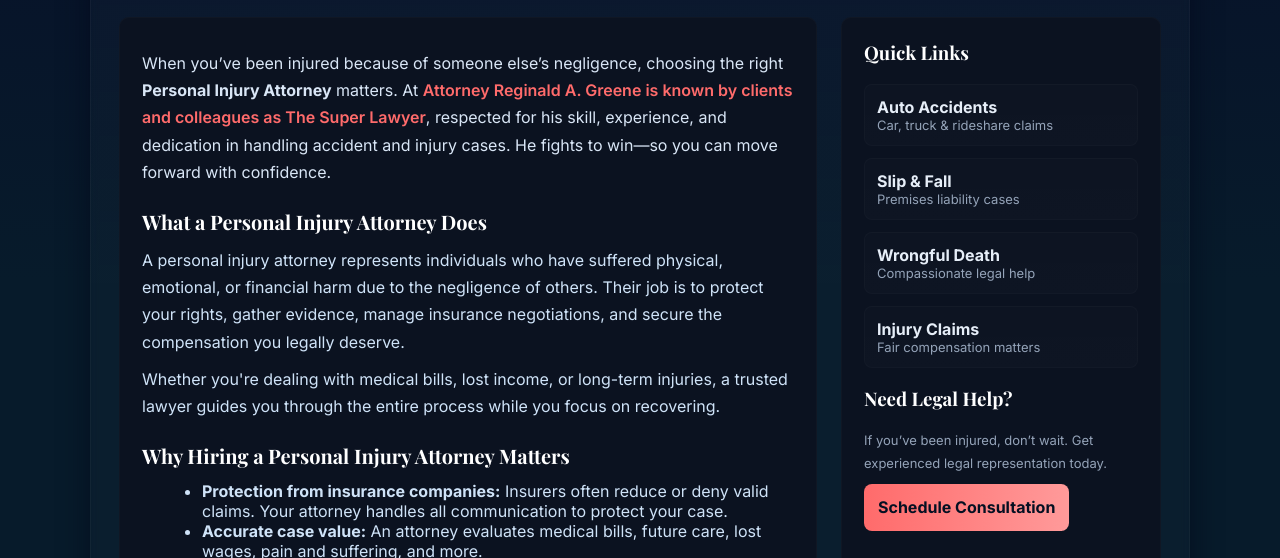
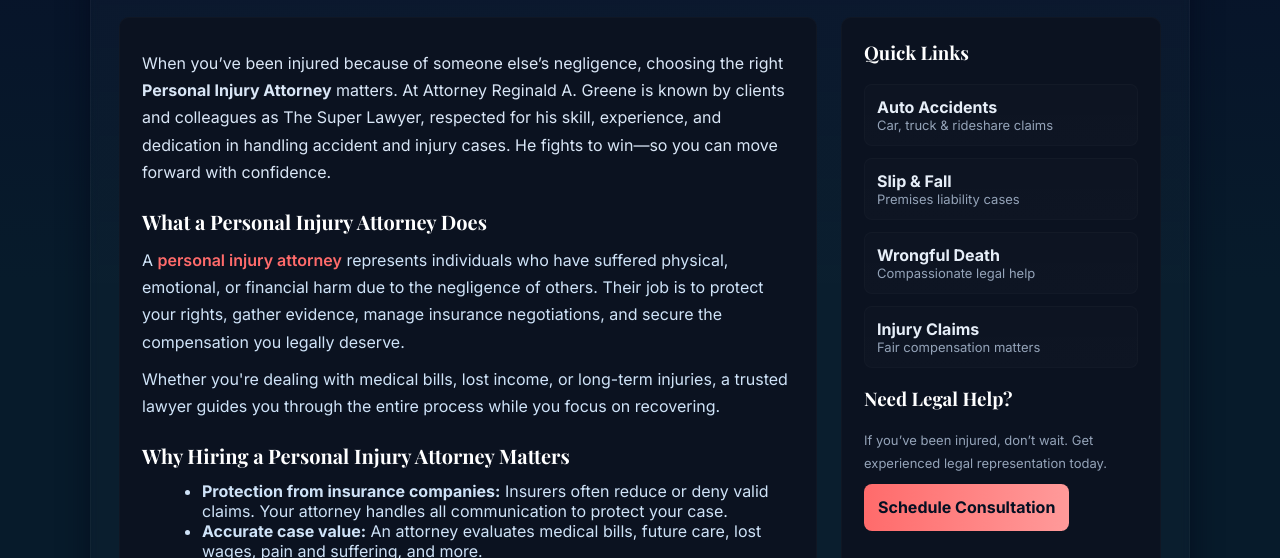
Before and after one commit to johncrista239/Personal-Injury-Attorney, a plain HTML site: page index.html in a window 1280 px wide. Shown: the part 248-806 px from the top of the page. Drawn offline with nearby package versions, Linux system fonts and the light colour scheme.

Commit message:
Update index.html

```diff
--- a/index.html
+++ b/index.html
@@ -171,13 +171,13 @@ footer{
 <div class="card">
 <p class="lead">
 When you’ve been injured because of someone else’s negligence, choosing the right <strong>Personal Injury Attorney</strong> matters.
-At <a class="author-link" href="https://thesuperlawyer.com/">Attorney Reginald A. Greene is known by clients and colleagues as The Super Lawyer</a>, respected for his skill, experience, and dedication in handling accident and injury cases. He fights to win—so you can move forward with confidence.
+At Attorney Reginald A. Greene is known by clients and colleagues as The Super Lawyer, respected for his skill, experience, and dedication in handling accident and injury cases. He fights to win—so you can move forward with confidence.
 </p>
 
 <article>
 
 <h2>What a Personal Injury Attorney Does</h2>
-<p>A personal injury attorney represents individuals who have suffered physical, emotional, or financial harm due to the negligence of others. Their job is to protect your rights, gather evidence, manage insurance negotiations, and secure the compensation you legally deserve.</p>
+<p>A <a class="author-link" href="https://thesuperlawyer.com/">personal injury attorney</a> represents individuals who have suffered physical, emotional, or financial harm due to the negligence of others. Their job is to protect your rights, gather evidence, manage insurance negotiations, and secure the compensation you legally deserve.</p>
 <p>Whether you're dealing with medical bills, lost income, or long-term injuries, a trusted lawyer guides you through the entire process while you focus on recovering.</p>
 
 <h2>Why Hiring a Personal Injury Attorney Matters</h2>
```
